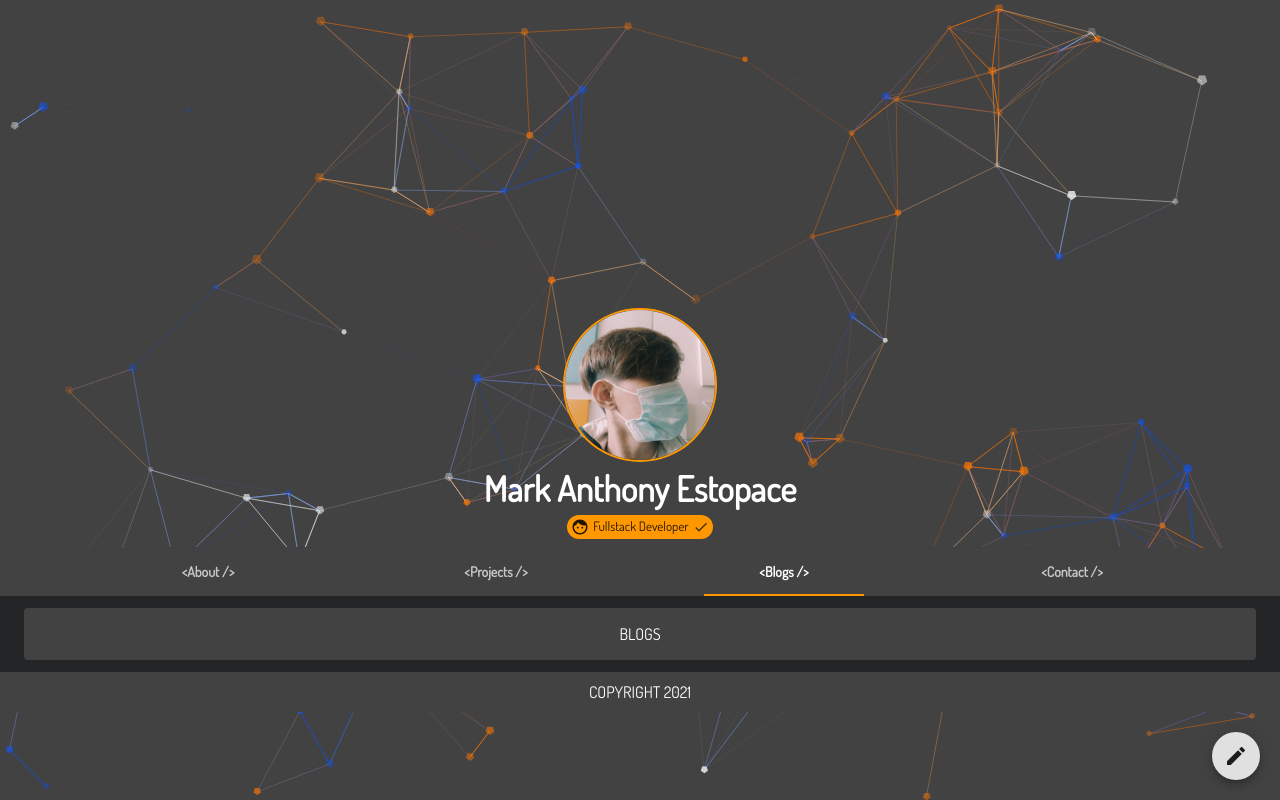
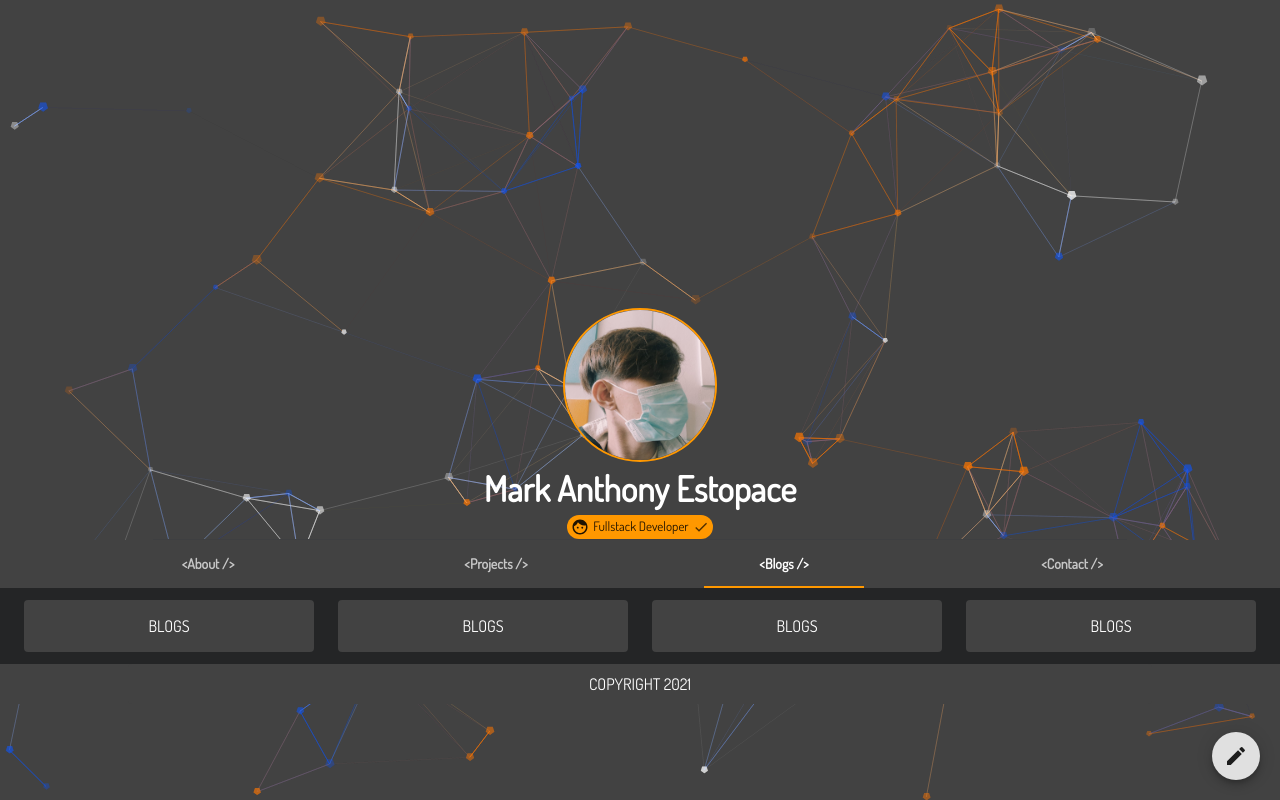
Before and after one commit to EstopaceMA/fb-like-profile-ui, a React (Create React App) app: page / in a window 1280 px wide. Both pictures are taken after a click on the tab "<Blogs />". Built offline with nearby package versions, Linux system fonts and the light colour scheme.

Commit message:
use es6 arrow functions and embed twiiter timeline

```diff
--- a/package.json
+++ b/package.json
@@ -22,6 +22,7 @@
     "react-scripts": "4.0.3",
     "react-sticky": "^6.0.3",
     "react-tsparticles": "^1.24.4",
+    "react-twitter-widgets": "^1.10.0",
     "redux": "^4.0.5",
     "typescript": "^4.1.2",
     "web-vitals": "^1.0.1"
--- a/src/components/CustomParticles.tsx
+++ b/src/components/CustomParticles.tsx
@@ -20,13 +20,13 @@ class CustomParticles extends Component<AppProps> {
   }
 
   particlesInit(main: any) {
-    console.log(main);
+    // console.log(main);
 
     // you can initialize the tsParticles instance (main) here, adding custom shapes or presets
   }
 
   particlesLoaded(container: any) {
-    console.log(container);
+    // console.log(container);
   }
 
   render() {
--- a/src/components/CustomTabs.tsx
+++ b/src/components/CustomTabs.tsx
@@ -1,42 +1,15 @@
-import React from 'react';
+import {useState, ChangeEvent} from 'react';
 import { makeStyles, Theme } from '@material-ui/core/styles';
 import Paper from '@material-ui/core/Paper';
 import Tabs from '@material-ui/core/Tabs';
 import Tab from '@material-ui/core/Tab';
-import Box from '@material-ui/core/Box';
 import Grid from '@material-ui/core/Grid';
-import Container from '@material-ui/core/Container';
 import { motion } from "framer-motion";
 
 import Footer from './common/Footer';
+import CustomTimeLine from './common/CustomTimeLine';
+import TabPanel from './common/TabPanel';
 
-interface TabPanelProps {
-  children?: React.ReactNode;
-  index: any;
-  value: any;
-}
-
-function TabPanel(props: TabPanelProps) {
-  const { children, value, index, ...other } = props;
-
-  return (
-    <div
-      role="tabpanel"
-      hidden={value !== index}
-      id={`simple-tabpanel-${index}`}
-      aria-labelledby={`scrollable-auto-tab-${index}`}
-      {...other}
-    >
-      {value === index && (
-        <Container>
-            <Box style={{ marginTop: 12 }}>
-                {children}
-            </Box>
-        </Container>
-      )}
-    </div>
-  );
-}
 
 function a11yProps(index: any) {
   return {
@@ -63,11 +36,11 @@ const useStyles = makeStyles((theme: Theme) => ({
   },
 }));
 
-export default function SimpleTabs() {
+const CustomTabs = () => {
   const classes = useStyles();
-  const [value, setValue] = React.useState(0);
+  const [value, setValue] = useState(0);
 
-  const handleChange = (event: React.ChangeEvent<{}>, newValue: number) => {
+  const handleChange = (event: ChangeEvent<{}>, newValue: number) => {
     setValue(newValue);
   };
 
@@ -79,8 +52,6 @@ export default function SimpleTabs() {
           indicatorColor="primary" value={value}
           onChange={handleChange}
           aria-label="tabs"
-          // variant="scrollable"
-          // scrollButtons="auto"
         >
           <Tab label="<About />" {...a11yProps(0)} />
           <Tab label="<Projects />" {...a11yProps(1)} />
@@ -92,13 +63,20 @@ export default function SimpleTabs() {
     <div className={classes.tabsContainer}>
       <TabPanel value={value} index={0}>
           <Grid container spacing={3}>
-            <Grid item xs={12} sm={12} md={12} lg={12}>
+            <Grid item xs={12} sm={12} md={12} lg={8}>
               <motion.div initial={{ scale: .8 }} animate={{ scale: 1 }} transition={{ duration: 0.5 }}>
-                <Paper  className={classes.paper}>
+                <Paper className={classes.paper}>
                   I'm a graduate of Bachelor of Science in Information Technology,
-                  I'm a kind of person that is always curious about the latest technology and innovation.
+                  a kind of person that is always curious about the latest technology and innovation.
                 </Paper>
               </motion.div>
+            </Grid>
+            <Grid item xs={12} sm={12} md={12} lg={4}>
+              {/* <motion.div initial={{ scale: .8 }} animate={{ scale: 1 }} transition={{ duration: 0.5 }}> */}
+                <Paper style={{ backgroundColor: "rgb(0,0,0,0)", padding: 0 }} className={classes.paper}>
+                  <CustomTimeLine/>
+                </Paper>
+              {/* </motion.div> */}
             </Grid>
           </Grid>
       </TabPanel>
@@ -115,7 +93,28 @@ export default function SimpleTabs() {
       </TabPanel>
       <TabPanel value={value} index={2}>
           <Grid container spacing={3}>
-            <Grid item xs={12} sm={12} md={12} lg={12}>
+            <Grid item xs={12} sm={12} md={4} lg={3}>
+              <motion.div initial={{ scale: .8 }} animate={{ scale: 1 }} transition={{ duration: 0.5 }}>
+                <Paper className={classes.paper}>
+                  BLOGS
+                </Paper>
+              </motion.div>
+            </Grid>
+            <Grid item xs={12} sm={12} md={4} lg={3}>
+              <motion.div initial={{ scale: .8 }} animate={{ scale: 1 }} transition={{ duration: 0.5 }}>
+                <Paper className={classes.paper}>
+                  BLOGS
+                </Paper>
+              </motion.div>
+            </Grid>
+            <Grid item xs={12} sm={12} md={4} lg={3}>
+              <motion.div initial={{ scale: .8 }} animate={{ scale: 1 }} transition={{ duration: 0.5 }}>
+                <Paper className={classes.paper}>
+                  BLOGS
+                </Paper>
+              </motion.div>
+            </Grid>
+            <Grid item xs={12} sm={12} md={4} lg={3}>
               <motion.div initial={{ scale: .8 }} animate={{ scale: 1 }} transition={{ duration: 0.5 }}>
                 <Paper className={classes.paper}>
                   BLOGS
@@ -140,3 +139,5 @@ export default function SimpleTabs() {
     </>
   );
 }
+
+export default CustomTabs;
--- a/src/components/ProfileCover.tsx
+++ b/src/components/ProfileCover.tsx
@@ -1,4 +1,3 @@
-import React from 'react';
 import Card from '@material-ui/core/Card';
 import Typography from '@material-ui/core/Typography';
 import Avatar from '@material-ui/core/Avatar';
@@ -9,11 +8,7 @@ import DoneIcon from '@material-ui/icons/Done';
 
 import profile from '../assets/profile.jpg';
 
-const handleDelete = () => {
-
-};
-
-function ProfileCover() {
+const ProfileCover = () => {
 
     return (
         <div style={{
@@ -35,7 +30,7 @@ function ProfileCover() {
                   label="Fullstack Developer"
                   clickable
                   color="primary"
-                  onDelete={handleDelete}
+                  onDelete={() => {}}
                   deleteIcon={<DoneIcon />}
                 />
               </Box>
--- /dev/null
+++ b/src/components/common/CustomTimeLine.tsx
@@ -0,0 +1,22 @@
+import {useEffect, useState} from 'react';
+import { Timeline } from 'react-twitter-widgets';
+
+const CustomTimeLine = () => {
+    const [isRendered, setIsRendered] = useState(false);
+    useEffect(() => {
+
+      setIsRendered(true);
+      // console.log({"isRendered": isRendered});
+
+    }, [isRendered]);
+
+
+    return (
+      <Timeline
+        dataSource={{ sourceType: "profile", screenName: "MA_Estopace" }}
+        options={{ theme: "dark", chrome: "nofooter, noscrollbar", height: "610" }}
+      />
+    )
+}
+
+export default CustomTimeLine;
--- a/src/components/common/Footer.tsx
+++ b/src/components/common/Footer.tsx
@@ -1,6 +1,6 @@
 import Paper from '@material-ui/core/Paper';
 
-function Footer() {
+const Footer = () => {
     return (
         <div style={{
             marginTop: 12,
--- /dev/null
+++ b/src/components/common/TabPanel.tsx
@@ -0,0 +1,35 @@
+
+import { ReactNode } from 'react';
+
+import Container from '@material-ui/core/Container';
+import Box from '@material-ui/core/Box';
+
+interface TabPanelProps {
+    children?: ReactNode;
+    index: any;
+    value: any;
+}
+
+const TabPanel = (props: TabPanelProps) => {
+    const { children, value, index, ...other } = props;
+
+    return (
+        <div
+        role="tabpanel"
+        hidden={value !== index}
+        id={`simple-tabpanel-${index}`}
+        aria-labelledby={`scrollable-auto-tab-${index}`}
+        {...other}
+        >
+        {value === index && (
+            <Container>
+                <Box style={{ marginTop: 12 }}>
+                    {children}
+                </Box>
+            </Container>
+        )}
+        </div>
+    );
+}
+
+export default TabPanel;
--- a/src/index.css
+++ b/src/index.css
@@ -1,6 +1,6 @@
 @import url('https://fonts.googleapis.com/css?family=Dosis');
 
-body {
+* {
   margin: 0;
   font-family: 'Dosis';
   -webkit-font-smoothing: antialiased;
@@ -22,6 +22,17 @@ body::-webkit-scrollbar-thumb {
   border-radius: 10px;
   -box-shadow: inset 0 0 6px rgba(0,0,0,.3);
   background-color: #191919;
+}
+
+.timeline-Widget .timeline-Viewport::-webkit-scrollbar {
+  width: 0.5em !important;
+  background-color: #373737 !important;
+}
+
+.timeline-Widget .timeline-Viewport::-webkit-scrollbar-track {
+  -box-shadow: inset 0 0 6px rgba(0,0,0,0.3);
+  border-radius: 10px;
+  background-color: #373737;
 }
 
 code {
--- a/src/store/index.ts
+++ b/src/store/index.ts
@@ -1,5 +1,4 @@
 import { createStore, combineReducers } from 'redux';
-
 
 import systemsReducer from './system/reducers';
 
```
Also changed, not shown: 1 other file (tests, documents, lock files or other folders).
